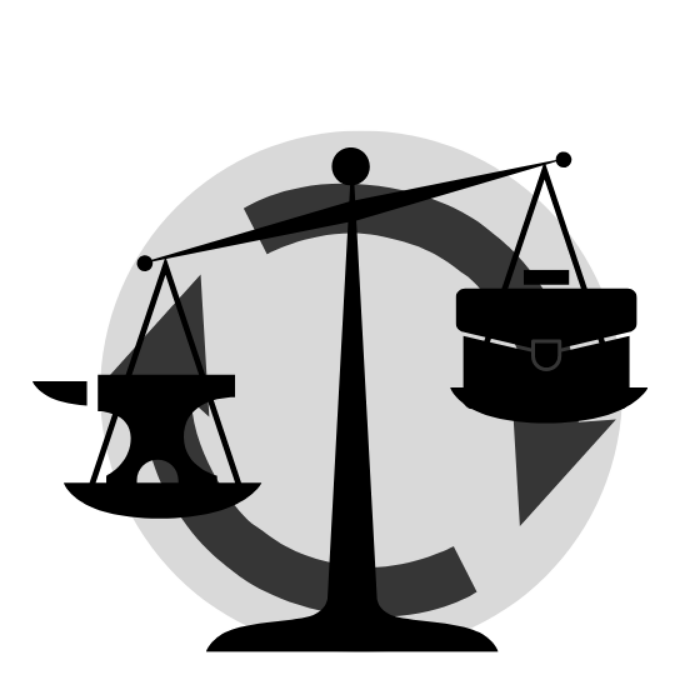
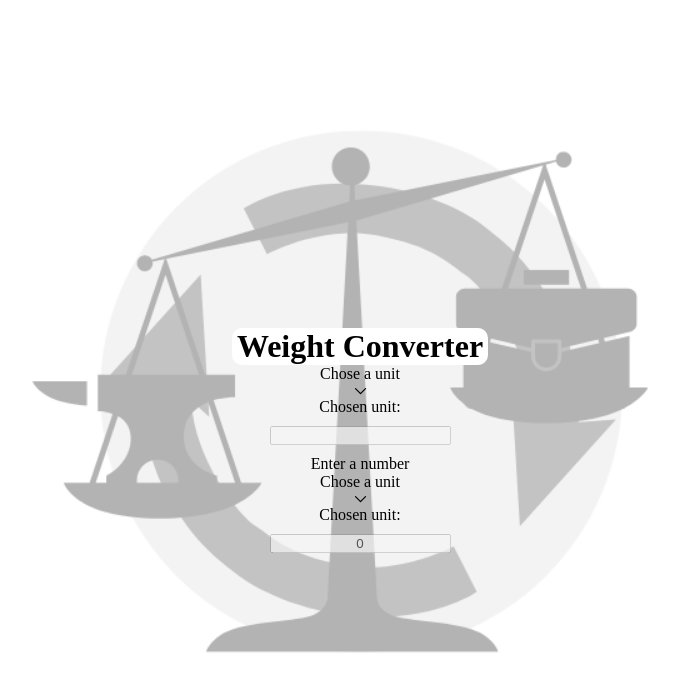
Before and after one commit to StefanRandjelovic/Converter, a React (Vite) app: page /weightConvert in a window 1280 px wide. Before the commit this address had no page. Shown: the top 692 px of the page, without its empty margins (280-959 px from the left). Built offline with nearby package versions, Linux system fonts and the light colour scheme.

Commit message:
Add labels for the imports and an additional route.

```diff
--- a/src/App.jsx
+++ b/src/App.jsx
@@ -1,19 +1,15 @@
+// DEV DEPENDENCY
 import { BrowserRouter as Router, Routes, Route } from "react-router-dom";
+// PAGES
 import WeightConvert from "./pages/WeightConvert";
-
+import Landing from "@pages/Landing";
 
 function App() {
-
   return (
     <Router>
       <Routes>
-        <Route
-          path="/"
-          element={
-            <WeightConvert  />
-          }
-        />
-        <Route />
+        <Route path="/" element={<Landing />} />
+        <Route path="/weightConvert" element={<WeightConvert />} />
       </Routes>
     </Router>
   );
```
